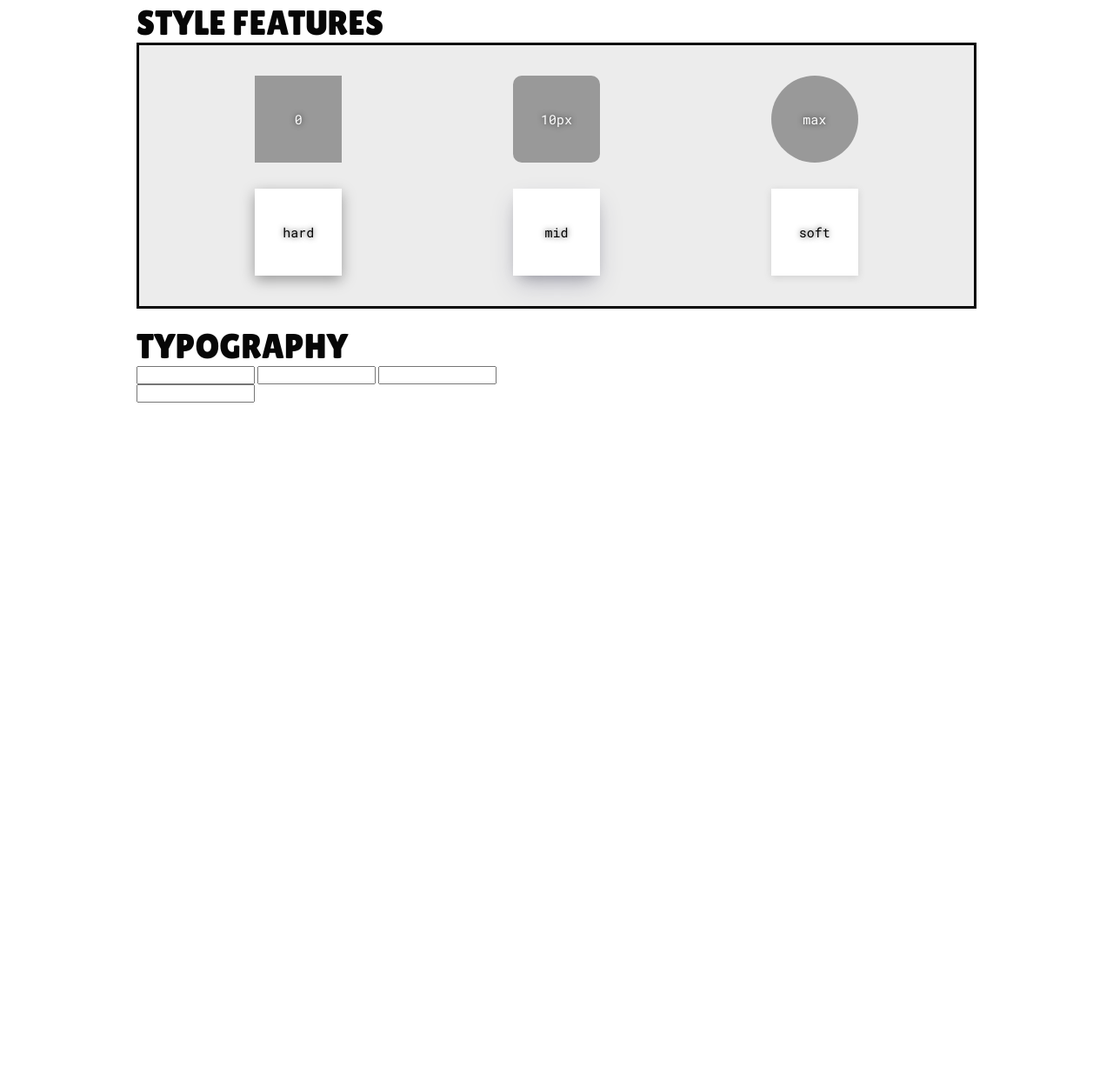
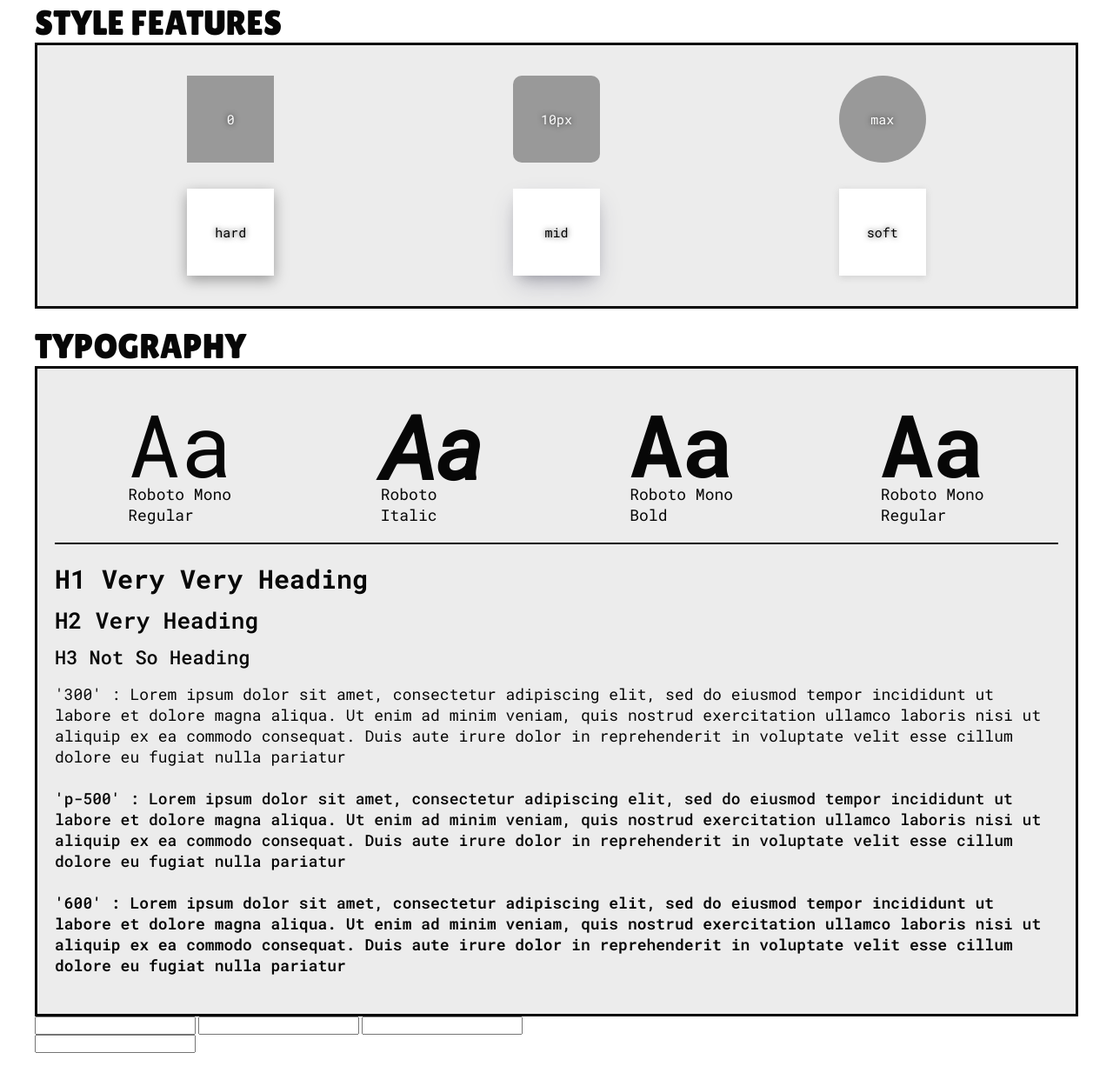
Before and after one commit to calisirmori/rgl-ui-framework, a plain HTML site: page index.html in a window 1280 px wide. Shown: the part 644-1870 px from the top of the page at 87% size. Before the commit the page ends 1122 px from the top, so only its background shows below. Drawn offline with Linux system fonts and the light colour scheme.

Commit message:
typography

```diff
--- a/index.html
+++ b/index.html
@@ -6,8 +6,7 @@
     <meta name="viewport" content="width=device-width, initial-scale=1.0">
     <link rel="stylesheet"  href="styles.css">
     <title>RGL Style</title>
-    <link href="https://fonts.googleapis.com/css2?family=Lilita+One&family=Poppins:wght@200;300;400;500;600&family=Quicksand:wght@300;400;500;600;700&family=Roboto+Mono:wght@100;200;300;400;500;600;700&family=Work+Sans:wght@100;200;300;400;500;600&display=swap" rel="stylesheet">
-</head>
+    <link href="https://fonts.googleapis.com/css2?family=Lilita+One&family=Poppins:wght@200;300;400;500;600&family=Quicksand:wght@300;400;500;600;700&family=Roboto+Mono:wght@100;200;300;400;500;600;700&family=Roboto:ital@0;1&family=Work+Sans:wght@100;200;300;400;500;600&display=swap" rel="stylesheet"></head>
 <body>
     <div class="guide-wrapper">
         <div class="color-palate"> COLOR PALATE
@@ -58,19 +57,30 @@
         <div class="typography"> TYPOGRAPHY
             <div class="font-wrapper">
                 <div class="font-display">
-                    <div class="rgl-font-bold-regular"></div>
-                    <div class="rgl-font-bold-italic"></div>
-                    <div class="rgl-font-regular"></div>
-                    <div class="rgl-font-italic"></div>
+                    <div class="rgl-font-bold-regular" style="font-weight: 400">Aa
+                        <div class="font-name">Roboto Mono</div>
+                        <div class="font-style">Regular</div>
+                    </div>
+                    <div class="rgl-font-bold-italic">Aa
+                        <div class="font-name">Roboto</div>
+                        <div class="font-style">Italic</div>
+                    </div>
+                    <div class="rgl-font-regular">Aa
+                        <div class="font-name">Roboto Mono</div>
+                        <div class="font-style">Bold</div>
+                    </div>
+                    <div class="rgl-font-italic">Aa
+                        <div class="font-name">Roboto Mono</div>
+                        <div class="font-style">Regular</div>
+                    </div>
                 </div>
                 <div class="font-size">
-                    <div class="rgl-h1"></div>
-                    <div class="rgl-h2"></div>
-                    <div class="rgl-h3"></div>
-                    <div class="rgl-h4"></div>
-                    <div class="rgl-text-300"></div>
-                    <div class="rgl-text-600"></div>
-                    <div class="rgl-text-"></div>
+                    <div class="rgl-h1"> H1 Very Very Heading</div>
+                    <div class="rgl-h2"> H2 Very Heading</div>
+                    <div class="rgl-h3"> H3 Not So Heading</div>
+                    <div class="rgl-text-300">'300' : Lorem ipsum dolor sit amet, consectetur adipiscing elit, sed do eiusmod tempor incididunt ut labore et dolore magna aliqua. Ut enim ad minim veniam, quis nostrud exercitation ullamco laboris nisi ut aliquip ex ea commodo consequat. Duis aute irure dolor in reprehenderit in voluptate velit esse cillum dolore eu fugiat nulla pariatur</div>
+                    <div class="rgl-text">'p-500' : Lorem ipsum dolor sit amet, consectetur adipiscing elit, sed do eiusmod tempor incididunt ut labore et dolore magna aliqua. Ut enim ad minim veniam, quis nostrud exercitation ullamco laboris nisi ut aliquip ex ea commodo consequat. Duis aute irure dolor in reprehenderit in voluptate velit esse cillum dolore eu fugiat nulla pariatur</div>
+                    <div class="rgl-text-600">'600' : Lorem ipsum dolor sit amet, consectetur adipiscing elit, sed do eiusmod tempor incididunt ut labore et dolore magna aliqua. Ut enim ad minim veniam, quis nostrud exercitation ullamco laboris nisi ut aliquip ex ea commodo consequat. Duis aute irure dolor in reprehenderit in voluptate velit esse cillum dolore eu fugiat nulla pariatur</div>
                 </div>
             </div>
         </div>
--- a/styles.css
+++ b/styles.css
@@ -1,5 +1,5 @@
 *{
-    font-family: 'Lilita One', cursive;
+
     margin: 0;
 }
 
@@ -13,6 +13,8 @@ body {
     display: block;
     justify-content: center;
     margin: 15px;
+    font-family: 'Lilita One', cursive;
+    max-width: 1200px;
 }
 
 .color-palate {
@@ -185,3 +187,84 @@ body {
     font-size: 40px;
     margin-top: 20px;
 }
+
+.font-wrapper{
+    border: 3px solid #070707;
+    background:rgb(236, 236, 236);
+    display: grid;
+    grid-template-rows: 130px 1fr;
+    padding: 20px;
+}
+
+.font-display{
+    display: grid;
+    grid-template-columns: repeat(4, 1fr);
+    font-size: 100px;
+    font-family: 'Roboto Mono', monospace;
+    font-weight: bold;
+    justify-items: center;
+}
+
+.font-size{
+    display: grid;
+    grid-template-rows: 50px 45px 45px 120px 120px 120px;
+    font-family: 'Roboto Mono', monospace;
+    border-top: 2px solid #070707;
+    padding-top: 20px;
+    margin-top: 50px;
+}
+
+.font-name{
+    font-weight: 400;
+    font-size: 18px;
+    margin-top: -20px;
+    font-family: 'Roboto Mono', monospace;
+    font-style: normal;
+
+}
+
+.font-style{
+    font-weight: 400;
+    font-size: 18px;
+    font-family: 'Roboto Mono', monospace;
+    font-style: normal;
+}
+
+.rgl-font-bold-italic{
+    font-family: 'Roboto', sans-serif;
+    font-style: italic;
+    padding-top: 15px;
+}
+
+.rgl-text-300{
+    font-weight: 400;
+    font-size: 18px;
+}
+.rgl-text-600{
+    font-weight: 600;
+    font-size: 18px;
+}
+.rgl-text{
+    font-weight: 500;
+    font-size: 18px;
+}
+
+.rgl-h1{
+    font-weight: 800;
+    font-size: 30px;
+}
+
+.rgl-h2{
+    font-weight: 600;
+    font-size: 26px;
+}
+
+.rgl-h3{
+    font-weight: 500;
+    font-size: 22px;
+}
+
+.rgl-h4{
+    font-weight: 500;
+    font-size: 18px;
+}
```
